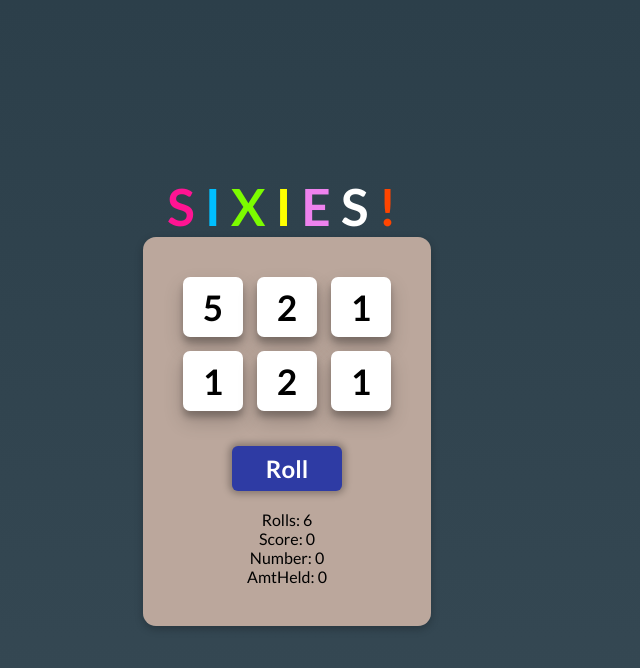
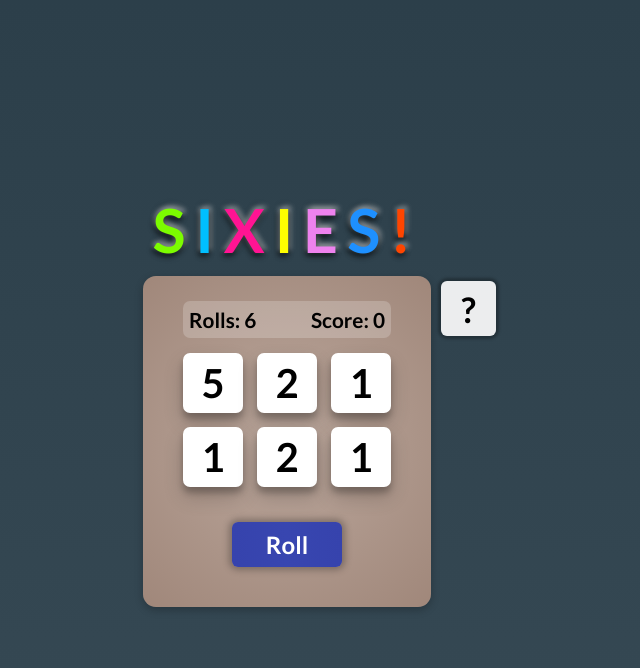
Before and after one commit to Dudeldups/sixies, a React (Vite) app: page / in a window 1280 px wide. Both pictures are taken after a click on the button "Start". Shown: the top 668 px of the page, without its empty margins (353-993 px from the left). Built offline with nearby package versions, Linux system fonts and the light colour scheme.

Commit message:
Gameplay and styling finished

```diff
--- /dev/null
+++ b/Components/Game.jsx
@@ -0,0 +1,40 @@
+import Die from "../Components/Die.jsx";
+import Stats from "../Components/Stats.jsx";
+
+const Game = ({ sixies, score, rolls, dice, clickDie, rollDice }) => {
+  const diceElements = dice.map((die) => {
+    return (
+      <Die
+        key={die.id}
+        value={die.value}
+        isHeld={die.isHeld}
+        remainingRounds={die.remainingRounds}
+        clickDie={() => clickDie(die)}
+      />
+    );
+  });
+
+  const buttonText = () => {
+    if (rolls === -100) {
+      return "Start";
+    } else if (rolls <= 0) {
+      return "Restart";
+    } else if (sixies) {
+      return "Continue";
+    } else {
+      return "Roll";
+    }
+  };
+
+  return (
+    <>
+      <Stats key="stats" score={score} rolls={rolls} />
+      <div className="dice-grid">{diceElements}</div>
+      <button className="game-button" onClick={rollDice}>
+        {buttonText()}
+      </button>
+    </>
+  );
+};
+
+export default Game;
--- /dev/null
+++ b/Components/Help.jsx
@@ -0,0 +1,35 @@
+const Help = () => {
+  return (
+    <div className="help">
+      <h2>Help</h2>
+      <br />
+      <h3>Gameplay</h3>
+      <br />
+      <ul>
+        <li>
+          The objective is to collect six dice with the same value to advance to
+          the next round.
+        </li>
+        <li>
+          On each roll, you can select any number of dice with the same value to
+          hold.
+        </li>
+        <li>
+          Each selected die gives you one additional roll and extends the
+          lifespan of the other dice that you hold.
+        </li>
+        <li>
+          When the lifespan of a die expires, it will be rerolled in the next
+          round.
+        </li>
+        <li>
+          If you successfully collect six dice with the same value, you advance
+          to the next round, and your score increases by 1. You also earn bonus
+          rolls according to the number shown on the collected dice.
+        </li>
+      </ul>
+    </div>
+  );
+};
+
+export default Help;
--- /dev/null
+++ b/Components/Stats.jsx
@@ -0,0 +1,11 @@
+export default function Stats({ score, rolls }) {
+  return (
+    <div
+      className="stats"
+      style={{ visibility: rolls === -100 ? "hidden" : "visible" }}
+    >
+      <span className="test">Rolls: {rolls}</span>
+      <span className="test">Score: {score}</span>
+    </div>
+  );
+}
--- /dev/null
+++ b/Components/Title.jsx
@@ -0,0 +1,17 @@
+const Title = () => {
+  return (
+    <div className="title">
+      <h1>
+        <span className="green">S</span>
+        <span className="blue">I</span>
+        <span className="pink">X</span>
+        <span className="yellow">I</span>
+        <span className="violet">E</span>
+        <span className="darkblue">S</span>
+        <span className="orange">!</span>
+      </h1>
+    </div>
+  );
+};
+
+export default Title;
--- a/src/App.jsx
+++ b/src/App.jsx
@@ -1,7 +1,10 @@
-import { useEffect, useState, useRef } from "react";
-import Die from "../Components/Die.jsx";
+import { useEffect, useState } from "react";
+import Help from "../Components/Help.jsx";
+import Game from "../Components/Game.jsx";
+import Title from "../Components/Title.jsx";
 
 export default function App() {
+  const [showHelp, setShowHelp] = useState(false);
   const [sixies, setSixies] = useState(false);
   const [score, setScore] = useState(0);
   const [rolls, setRolls] = useState(-100);
@@ -13,7 +16,7 @@ export default function App() {
     if (amtHeld === 6 && !sixies) {
       setSixies(true);
       setScore((prev) => prev + 1);
-      setRolls((prev) => prev + 1 + number);
+      setRolls((prev) => prev + number);
       setDice((prevDice) =>
         prevDice.map((d) => ({ ...d, remainingRounds: 20 }))
       );
@@ -36,6 +39,31 @@ export default function App() {
       isHeld: false,
       remainingRounds: 6,
     };
+  }
+
+  function rollDice() {
+    if (sixies || rolls <= 0) {
+      sixies && setSixies(false);
+      if (rolls <= 0) {
+        setScore(0);
+        setRolls(6);
+      }
+      setDice((prevDice) => prevDice.map((d) => createDie(d.id)));
+    } else {
+      setDice((prevDice) =>
+        prevDice.map((cur) => {
+          if (cur.remainingRounds < 1 || !cur.isHeld) {
+            return createDie(cur.id);
+          } else {
+            return {
+              ...cur,
+              remainingRounds: cur.remainingRounds - 1,
+            };
+          }
+        })
+      );
+      setRolls((prev) => prev - 1);
+    }
   }
 
   function clickDie(die) {
@@ -65,79 +93,30 @@ export default function App() {
     );
   }
 
-  function rollDice() {
-    if (sixies || rolls <= 0) {
-      sixies && setSixies(false);
-      if (rolls <= 0) {
-        setScore(0);
-        setRolls(6);
-      }
-      setDice((prevDice) => prevDice.map((d) => createDie(d.id)));
-    } else {
-      setDice((prevDice) =>
-        prevDice.map((cur) => {
-          if (cur.remainingRounds < 1 || !cur.isHeld) {
-            return createDie(cur.id);
-          } else {
-            return {
-              ...cur,
-              remainingRounds: cur.remainingRounds - 1,
-            };
-          }
-        })
-      );
-      setRolls((prev) => prev - 1);
-    }
+  function toggleHelp() {
+    setShowHelp((prev) => !prev);
   }
-
-  const diceElements = dice.map((die) => {
-    return (
-      <Die
-        key={die.id}
-        value={die.value}
-        isHeld={die.isHeld}
-        remainingRounds={die.remainingRounds}
-        clickDie={() => clickDie(die)}
-      />
-    );
-  });
-
-  const buttonText = () => {
-    if (rolls === -100) {
-      return "Start";
-    } else if (rolls <= 0) {
-      return "Restart";
-    } else if (sixies) {
-      return "Continue";
-    } else {
-      return "Roll";
-    }
-  };
 
   return (
     <>
-      <div className="title">
-        <h1>
-          <span className="pink">S</span>
-          <span className="blue">I</span>
-          <span className="green">X</span>
-          <span className="yellow">I</span>
-          <span className="violet">E</span>
-          <span className="white">S</span>
-          <span className="orange">!</span>
-        </h1>
-      </div>
-      <div className="container">
-        <div className="dice-grid">{diceElements}</div>
-        <button className="game-button" onClick={rollDice}>
-          {buttonText()}
+      <Title />
+      <main>
+        <button className="help-btn" onClick={toggleHelp}>
+          ?
         </button>
-        <br />
-        <p>Rolls: {rolls}</p>
-        <p>Score: {score}</p>
-        <p>Number: {number}</p>
-        <p>AmtHeld: {amtHeld}</p>
-      </div>
+        {showHelp ? (
+          <Help />
+        ) : (
+          <Game
+            sixies={sixies}
+            score={score}
+            rolls={rolls}
+            dice={dice}
+            clickDie={clickDie}
+            rollDice={rollDice}
+          />
+        )}
+      </main>
     </>
   );
 }
--- a/src/index.css
+++ b/src/index.css
@@ -7,7 +7,7 @@
 }
 
 body {
-  background: linear-gradient(180deg, #2c3f4a 0%, rgba(54, 73, 84, 1) 100%);
+  background: linear-gradient(180deg, #2c3f4a 0%, #364954 100%);
   height: 100vh;
   padding: 30px;
   display: flex;
@@ -17,15 +17,62 @@ body {
 }
 
 .title {
-  font-size: 1.6rem;
+  margin-bottom: 10px;
+  font-size: 1.9rem;
   text-align: center;
-  letter-spacing: 10px;
+  letter-spacing: 0.6rem;
+  text-shadow: 2px 2px 4px rgba(0, 0, 0, 0.3),
+    -2px -2px 4px rgba(255, 255, 255, 0.3), 0px 4px 6px rgba(0, 0, 0, 0.2),
+    0px -4px 6px rgba(0, 0, 0, 0.2), -3px 3px 5px rgba(0, 0, 0, 0.4),
+    3px -3px 5px rgba(255, 255, 255, 0.4);
 }
 
-.container {
-  background: radial-gradient(circle, #bba79c 0%, #bba79c 100%);
+.help-btn {
+  position: absolute;
+  top: 5px;
+  right: -65px;
+  cursor: pointer;
+  background-color: rgba(255, 255, 255, 0.904);
+  height: 55px;
+  width: 55px;
+  font-weight: bold;
+  font-size: 2.2rem;
+  border: none;
+  border-radius: 6px;
+  box-shadow: 0px 0px 3px 3px rgba(0, 0, 0, 0.28);
+}
+
+.help h2,
+h3 {
+  text-align: center;
+}
+
+.help li {
+  margin-bottom: 5px;
+}
+
+.help {
+  font-size: 1.2rem;
+}
+
+.stats {
+  background-color: rgba(255, 255, 255, 0.2);
+  padding: 6px;
+  margin-bottom: 15px;
+  font-size: 1.3rem;
+  font-weight: 600;
+  width: 100%;
+  border-radius: 7px;
+  display: flex;
+  justify-content: space-between;
+}
+
+main {
+  background: radial-gradient(circle, #bba79c 0%, #a0877a 100%);
   box-shadow: rgba(0, 0, 0, 0.24) 0px 3px 8px;
-  padding: 40px;
+  padding: 25px 40px 40px 40px;
+  max-width: 400px;
+  position: relative;
   display: flex;
   flex-direction: column;
   align-items: center;
@@ -44,7 +91,7 @@ body {
   background-color: rgb(240, 240, 240);
   height: 60px;
   width: 60px;
-  font-size: 2.2rem;
+  font-size: 2.5rem;
   font-weight: 600;
   border-radius: 7px;
   box-shadow: rgba(0, 0, 0, 0.19) 0px 10px 20px, rgba(0, 0, 0, 0.23) 0px 6px 6px;
@@ -56,7 +103,12 @@ body {
 
 .game-button {
   cursor: pointer;
-  background-color: #2e3ba4;
+  background: linear-gradient(
+    90deg,
+    rgba(54, 67, 173, 1) 0%,
+    rgba(56, 70, 176, 1) 50%,
+    rgba(54, 67, 173, 1) 100%
+  );
   color: white;
   height: 45px;
   width: 110px;
@@ -66,17 +118,14 @@ body {
   border-radius: 6px;
   box-shadow: 0px 0px 7px 3px rgba(0, 0, 0, 0.28);
 }
-.game-button:hover {
-  background-color: #2a3797;
-}
 .game-button:active {
   box-shadow: inset rgba(5, 10, 12, 0.32) 0 0 8px 2px,
     0px 0px 7px 3px rgba(0, 0, 0, 0.28);
   font-size: 1.45rem;
 }
 
-.white {
-  color: white;
+.darkblue {
+  color: dodgerblue;
 }
 
 .yellow {
```
